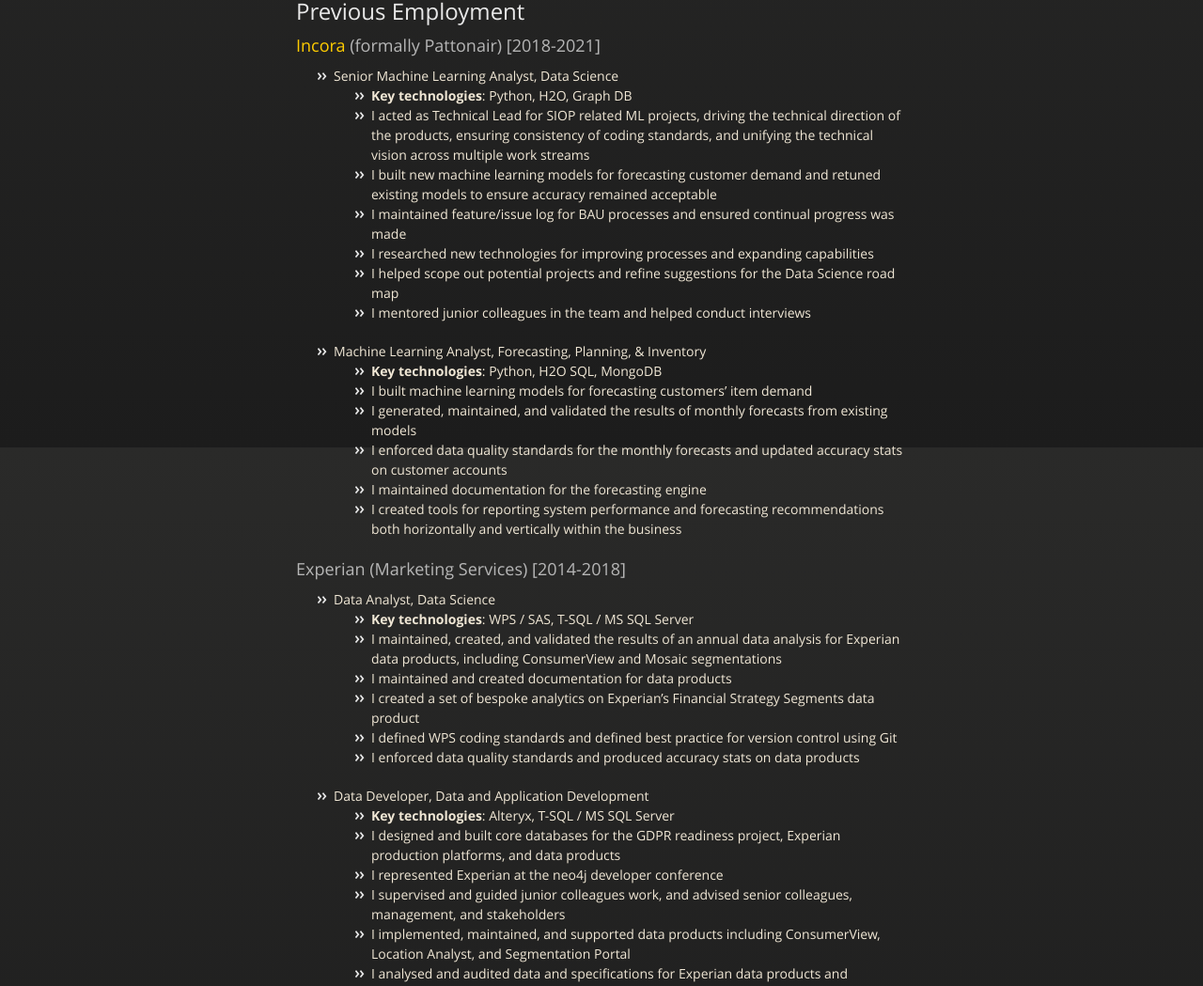
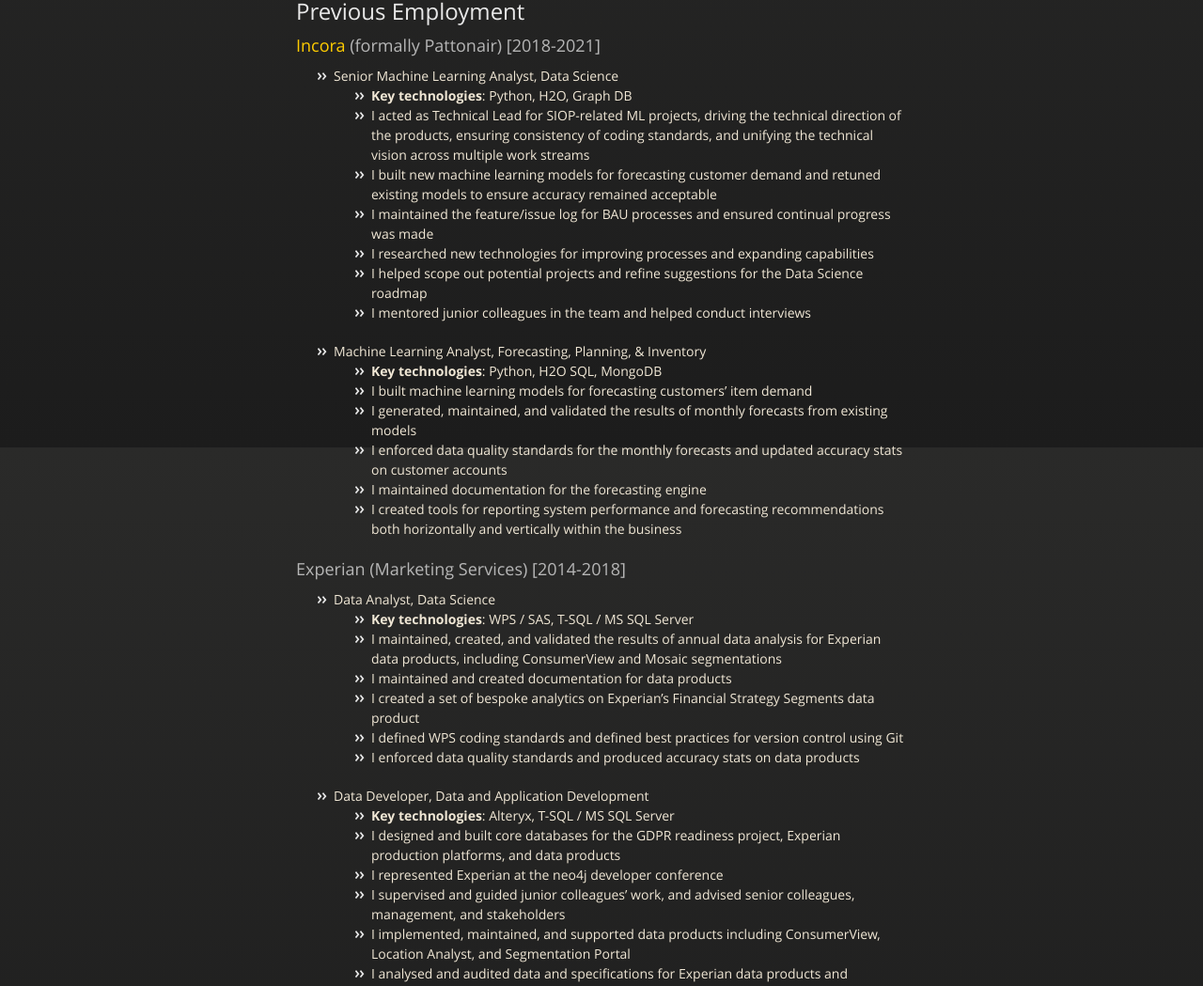
Before and after one commit to richardhussey/richardhussey.github.io, a Jekyll site: the page built from work.md, in a window 1280 px wide and 1400 px high, scrolled down 277 px. Shown: the part 147-1196 px from the top of the window at 94% size. Built offline with Jekyll 4.4.1, drawn with Linux system fonts in a browser that asks for light colours; some of the changed text lies outside the part shown.

Commit message:
Correct grammer

```diff
--- a/work.md
+++ b/work.md
@@ -11,11 +11,11 @@ title: Work
 ### [Incora](https://www.incora.com/) (formally Pattonair) [2018-2021]
 + Senior Machine Learning Analyst, Data Science
 	+ **Key technologies**: Python, H2O, Graph DB
-	+ I acted as Technical Lead for SIOP related ML projects, driving the technical direction of the products, ensuring consistency of coding standards, and unifying the technical vision across multiple work streams
+	+ I acted as Technical Lead for SIOP-related ML projects, driving the technical direction of the products, ensuring consistency of coding standards, and unifying the technical vision across multiple work streams
 	+ I built new machine learning models for forecasting customer demand and retuned existing models to ensure accuracy remained acceptable
-	+ I maintained feature/issue log for BAU processes and ensured continual progress was made
+	+ I maintained the feature/issue log for BAU processes and ensured continual progress was made
 	+ I researched new technologies for improving processes and expanding capabilities
-	+ I helped scope out potential projects and refine suggestions for the Data Science road map
+	+ I helped scope out potential projects and refine suggestions for the Data Science roadmap
 	+ I mentored junior colleagues in the team and helped conduct interviews
 
 + Machine Learning Analyst, Forecasting, Planning, & Inventory
@@ -29,17 +29,17 @@ title: Work
 ### Experian (Marketing Services) [2014-2018]
 + Data Analyst, Data Science
 	+ **Key technologies**: WPS / SAS, T-SQL / MS SQL Server
-	+ I maintained, created, and validated the results of an annual data analysis for Experian data products, including ConsumerView and Mosaic segmentations
+	+ I maintained, created, and validated the results of annual data analysis for Experian data products, including ConsumerView and Mosaic segmentations
 	+ I maintained and created documentation for data products
 	+ I created a set of bespoke analytics on Experian's Financial Strategy Segments data product
-	+ I defined WPS coding standards and defined best practice for version control using Git
+	+ I defined WPS coding standards and defined best practices for version control using Git
 	+ I enforced data quality standards and produced accuracy stats on data products
 
 + Data Developer, Data and Application Development
 	+ **Key technologies**: Alteryx, T-SQL / MS SQL Server
 	+ I designed and built core databases for the GDPR readiness project, Experian production platforms, and data products
 	+ I represented Experian at the neo4j developer conference
-	+ I supervised and guided junior colleagues work, and advised senior colleagues, management, and stakeholders
+	+ I supervised and guided junior colleagues' work, and advised senior colleagues, management, and stakeholders
 	+ I implemented, maintained, and supported data products including ConsumerView, Location Analyst, and Segmentation Portal
 	+ I analysed and audited data and specifications for Experian data products and production platforms
 	+ I created a range of documentation for development and operational teams
@@ -55,7 +55,7 @@ title: Work
 	+ I created dashboards to allow end users to access strategic slices of large datasets
 	+ I automated the generation of standardised reports and graphs based on the summary data
 	+ I created customisable graphs to allow end users to compare categories of their choice
-	+ I automated modification of pivot tables within Excel
+	+ I automated the modification of pivot tables within Excel
 	+ I extracted data from large collections of Excel files using VBA macros
 
 ### Almor Group [2013]
@@ -66,8 +66,8 @@ title: Work
 
 ### University of Reading [2006-2011]
 + Research Technician, School of Systems Engineering
-	+ Maintenance of RedGloo social network site
-	+ Assistance given for the Enable project
+	+ Maintenance of the RedGloo social network site
+	+ Assisted the Enable project
 	+ Ensuring audio files were correctly encoded and usable
 
 + Demonstrator / Tutor, School of Systems Engineering
```
Also changed, not shown: index.md (+1 -1 lines).
